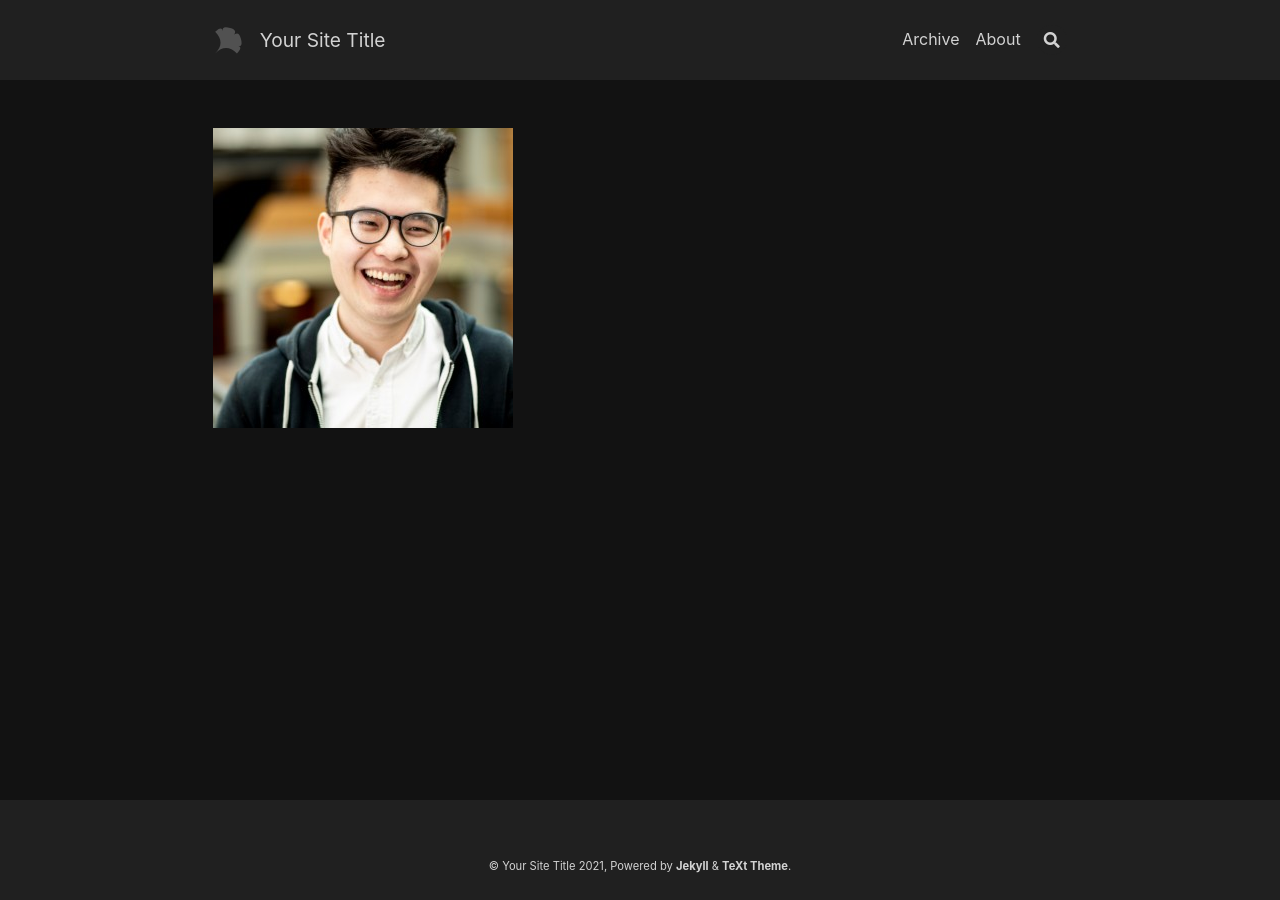
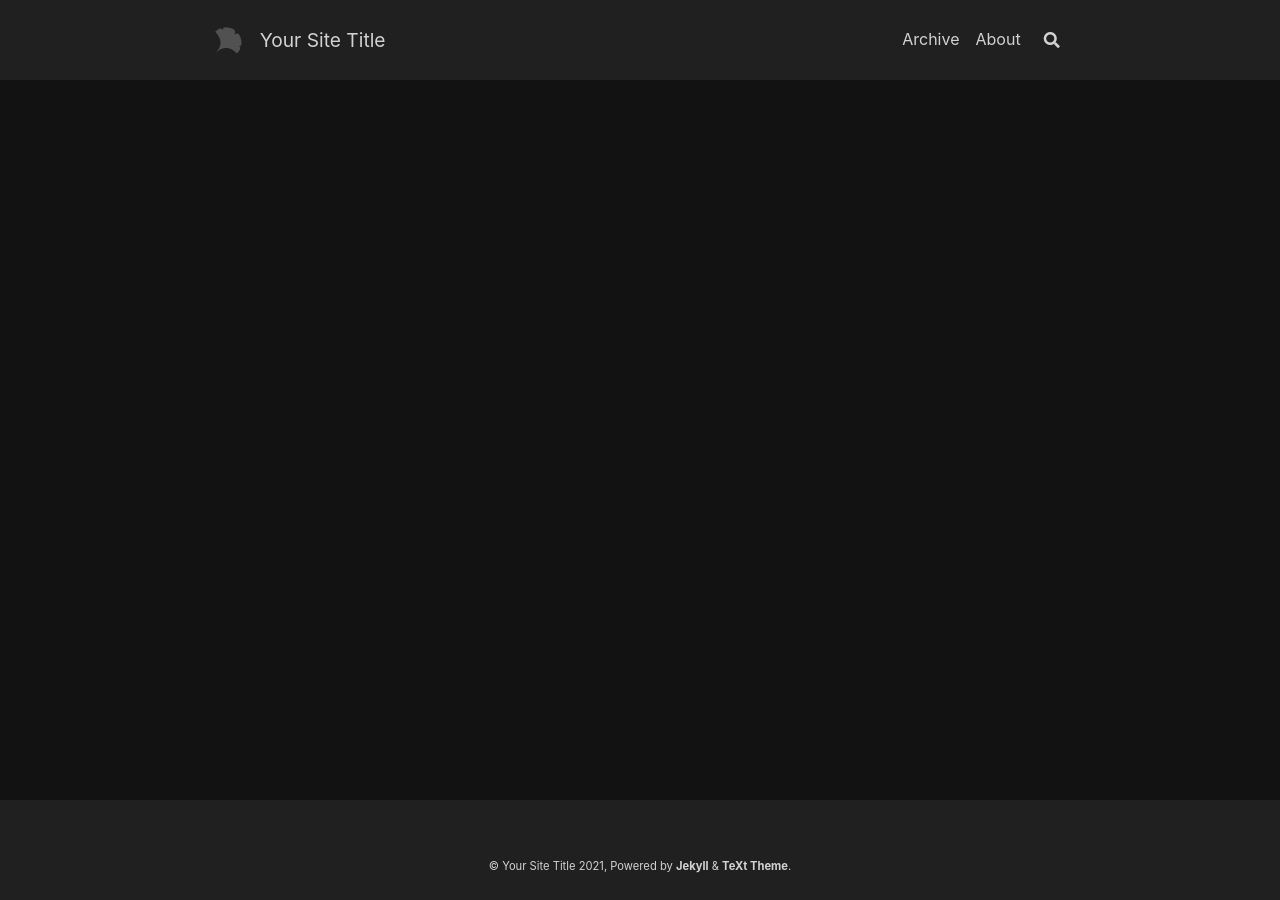
Before and after one commit to acm-uiuc/sigtricity-web, a Jekyll site: the page built from index.html, in a window 1280 px wide. Built offline with Jekyll 4.4.1, drawn with Linux system fonts in a browser that asks for light colours; nearby versions of some CDN libraries; the list of posts is cut into pages by our own code.

Commit message:
Update custom.html

```diff
--- a/_includes/article/top/custom.html
+++ b/_includes/article/top/custom.html
@@ -5,5 +5,5 @@ article_header:
   image:
     src: /assets/images/sigt.png
 --- -->
-<img src="/assets/images/kevin.jpg" alt="Italian Trulli">
-<!-- end custom article top snippet -->
+
+<!-- <img src="/assets/images/kevin.jpg" alt="Italian Trulli">end custom article top snippet -->
```
